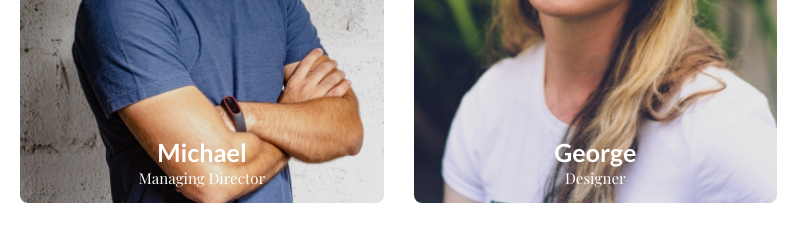
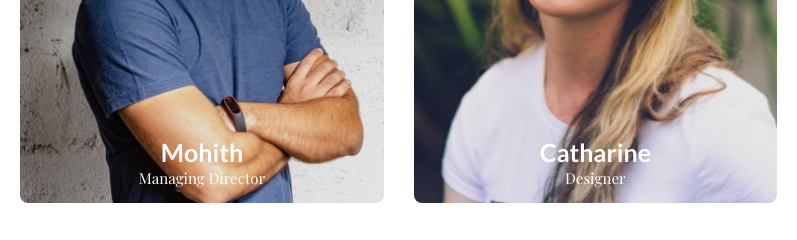
Before and after one commit to Mohithsashank/Chatbot-to-a-Frontend-app, a plain HTML site: page about.html in a window 1280 px wide. Shown: the part 2460-2700 px from the top of the page, 438-1235 px from the left. Drawn offline with nearby package versions, Linux system fonts and the light colour scheme; a web font is replaced by a local one.

Commit message:
about.html

```diff
--- a/about.html
+++ b/about.html
@@ -324,7 +324,7 @@
 						<div class="box16">
 							<a href="#url"><img src="assets/images/team2.jpg" alt="" class="img-fluid" /></a>
 							<div class="box-content">
-								<h3 class="title"><a href="#url">Michael</a></h3>
+								<h3 class="title"><a href="#url">Mohith</a></h3>
 								<span class="post">Managing Director</span>
 								<ul class="social">
 									<li>
@@ -345,7 +345,7 @@
 						<div class="box16">
 							<a href="#url"><img src="assets/images/team3.jpg" alt="" class="img-fluid" /></a>
 							<div class="box-content">
-								<h3 class="title"><a href="#url">George</a></h3>
+								<h3 class="title"><a href="#url">Catharine</a></h3>
 								<span class="post">Designer</a></span>
 								<ul class="social">
 									<li>
```
